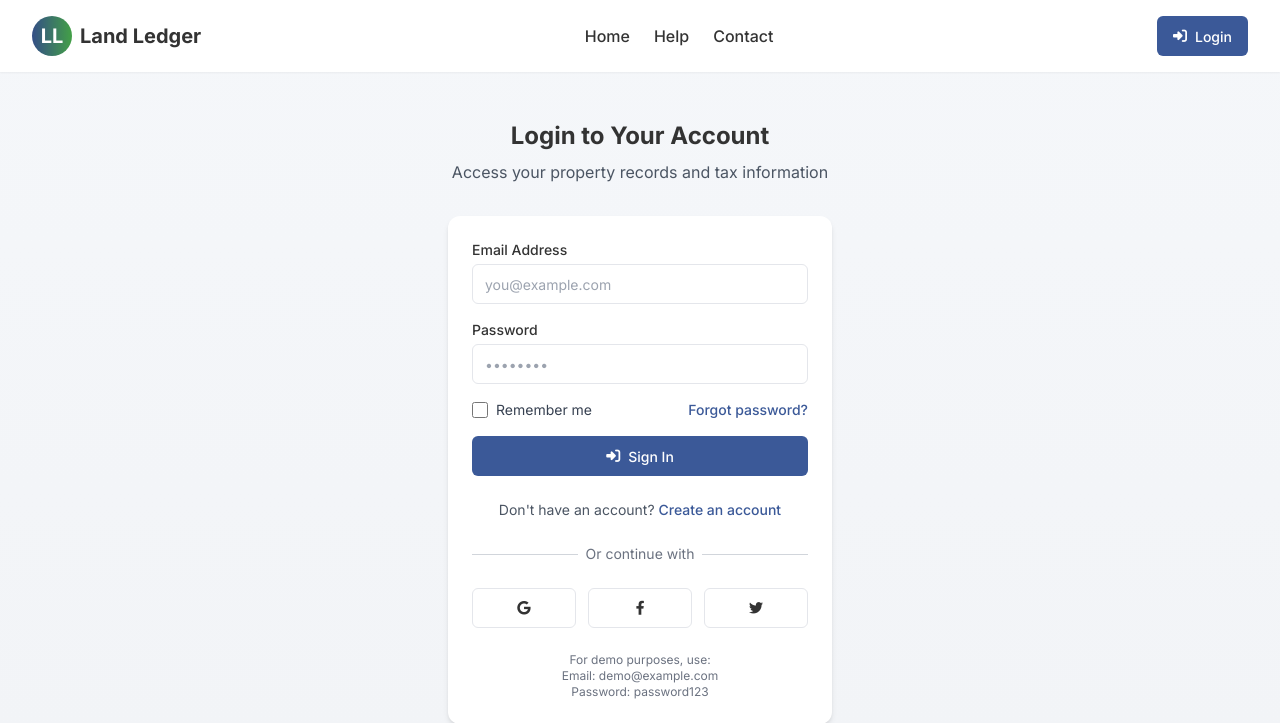
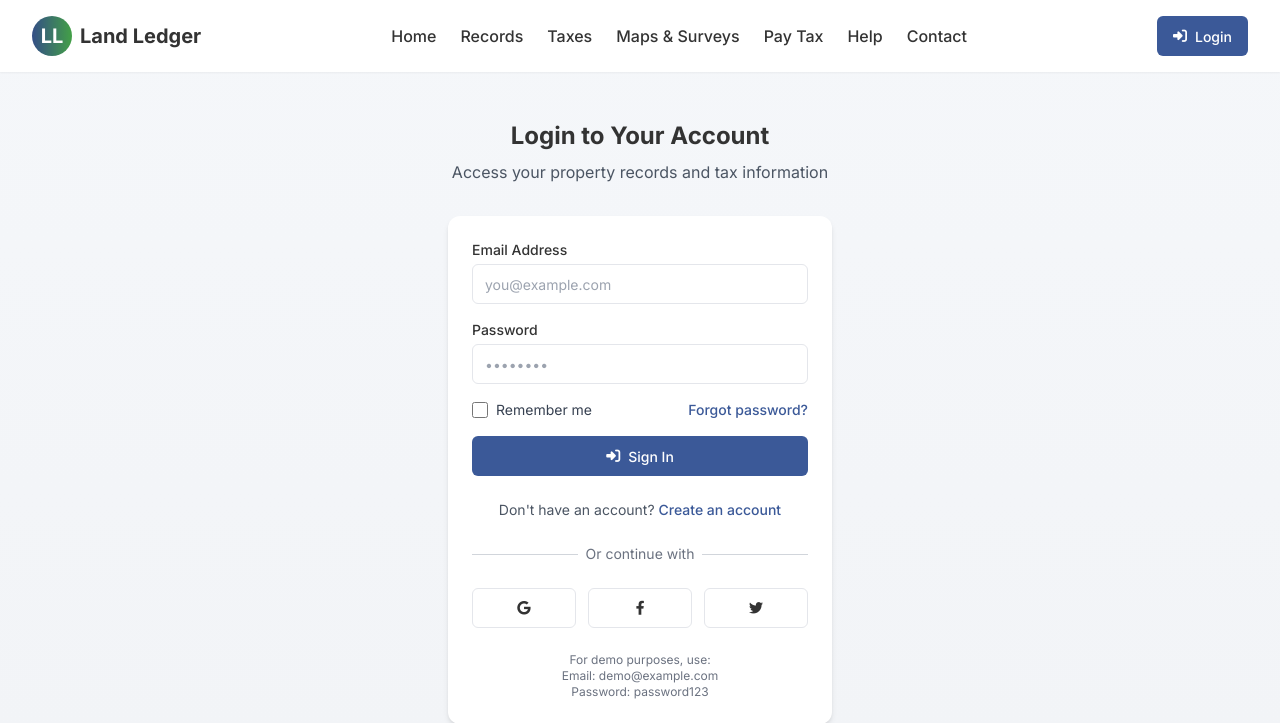
Before and after one commit to ragnarStark79/land-ledger, a PHP site: page /login.php in a window 1280 px wide. Shown: the top 723 px of the page. Run offline with PHP 8.4, Linux system fonts and the light colour scheme; some libraries are stand-ins or nearby versions.

Commit message:
Enhance navigation links and improve login redirection logic

```diff
--- a/includes/auth.php
+++ b/includes/auth.php
@@ -1,4 +1,3 @@
-
 <?php
 // Start session if not already started
 if (session_status() === PHP_SESSION_NONE) {
--- a/includes/header.php
+++ b/includes/header.php
@@ -99,8 +99,15 @@
           <a href="index.php" class="<?php echo $current_page == 'index.php' ? 'text-primary' : 'text-foreground hover:text-primary'; ?> font-medium transition-colors">Home</a>
 
           <?php if ($isLoggedIn): ?>
-          <a href="property-records.php" class="<?php echo $current_page == 'property-records.php' ? 'text-primary' : 'text-foreground hover:text-primary'; ?> font-medium transition-colors">Records</a>
-          <a href="property-tax.php" class="<?php echo $current_page == 'property-tax.php' ? 'text-primary' : 'text-foreground hover:text-primary'; ?> font-medium transition-colors">Taxes</a>
+            <a href="property-records.php" class="<?php echo $current_page == 'property-records.php' ? 'text-primary' : 'text-foreground hover:text-primary'; ?> font-medium transition-colors">Records</a>
+            <a href="property-tax.php" class="<?php echo $current_page == 'property-tax.php' ? 'text-primary' : 'text-foreground hover:text-primary'; ?> font-medium transition-colors">Taxes</a>
+            <a href="maps-surveys.php" class="<?php echo $current_page == 'maps-surveys.php' ? 'text-primary' : 'text-foreground hover:text-primary'; ?> font-medium transition-colors">Maps & Surveys</a>
+            <a href="pay-tax.php" class="<?php echo $current_page == 'pay-tax.php' ? 'text-primary' : 'text-foreground hover:text-primary'; ?> font-medium transition-colors">Pay Tax</a>
+          <?php else: ?>
+            <a href="login.php?redirect=property-records.php" class="text-foreground hover:text-primary font-medium transition-colors">Records</a>
+            <a href="login.php?redirect=property-tax.php" class="text-foreground hover:text-primary font-medium transition-colors">Taxes</a>
+            <a href="login.php?redirect=maps-surveys.php" class="text-foreground hover:text-primary font-medium transition-colors">Maps & Surveys</a>
+            <a href="login.php?redirect=pay-tax.php" class="text-foreground hover:text-primary font-medium transition-colors">Pay Tax</a>
           <?php endif; ?>
 
           <a href="help-center.php" class="<?php echo $current_page == 'help-center.php' ? 'text-primary' : 'text-foreground hover:text-primary'; ?> font-medium transition-colors">Help</a>
@@ -153,8 +160,15 @@
           <a href="index.php" class="<?php echo $current_page == 'index.php' ? 'text-primary' : 'text-foreground'; ?> hover:text-primary font-medium transition-colors">Home</a>
 
           <?php if ($isLoggedIn): ?>
-          <a href="property-records.php" class="<?php echo $current_page == 'property-records.php' ? 'text-primary' : 'text-foreground'; ?> hover:text-primary font-medium transition-colors">Records</a>
-          <a href="property-tax.php" class="<?php echo $current_page == 'property-tax.php' ? 'text-primary' : 'text-foreground'; ?> hover:text-primary font-medium transition-colors">Taxes</a>
+            <a href="property-records.php" class="<?php echo $current_page == 'property-records.php' ? 'text-primary' : 'text-foreground'; ?> hover:text-primary font-medium transition-colors">Records</a>
+            <a href="property-tax.php" class="<?php echo $current_page == 'property-tax.php' ? 'text-primary' : 'text-foreground'; ?> hover:text-primary font-medium transition-colors">Taxes</a>
+            <a href="maps-surveys.php" class="<?php echo $current_page == 'maps-surveys.php' ? 'text-primary' : 'text-foreground'; ?> hover:text-primary font-medium transition-colors">Maps & Surveys</a>
+            <a href="pay-tax.php" class="<?php echo $current_page == 'pay-tax.php' ? 'text-primary' : 'text-foreground'; ?> hover:text-primary font-medium transition-colors">Pay Tax</a>
+          <?php else: ?>
+            <a href="login.php?redirect=property-records.php" class="text-foreground hover:text-primary font-medium transition-colors">Records</a>
+            <a href="login.php?redirect=property-tax.php" class="text-foreground hover:text-primary font-medium transition-colors">Taxes</a>
+            <a href="login.php?redirect=maps-surveys.php" class="text-foreground hover:text-primary font-medium transition-colors">Maps & Surveys</a>
+            <a href="login.php?redirect=pay-tax.php" class="text-foreground hover:text-primary font-medium transition-colors">Pay Tax</a>
           <?php endif; ?>
 
           <a href="help-center.php" class="<?php echo $current_page == 'help-center.php' ? 'text-primary' : 'text-foreground'; ?> hover:text-primary font-medium transition-colors">Help</a>
--- a/login.php
+++ b/login.php
@@ -44,8 +44,9 @@
             $_SESSION['user_email'] = $user['email'];
             $_SESSION['user_name'] = $user['name'];
 
-            // Redirect to dashboard
-            header('Location: dashboard.php');
+            // Redirect to intended page or dashboard
+            $redirect = isset($_GET['redirect']) ? $_GET['redirect'] : 'dashboard.php';
+            header("Location: $redirect");
             exit;
         } else {
             $error = 'Invalid email or password.';
```
